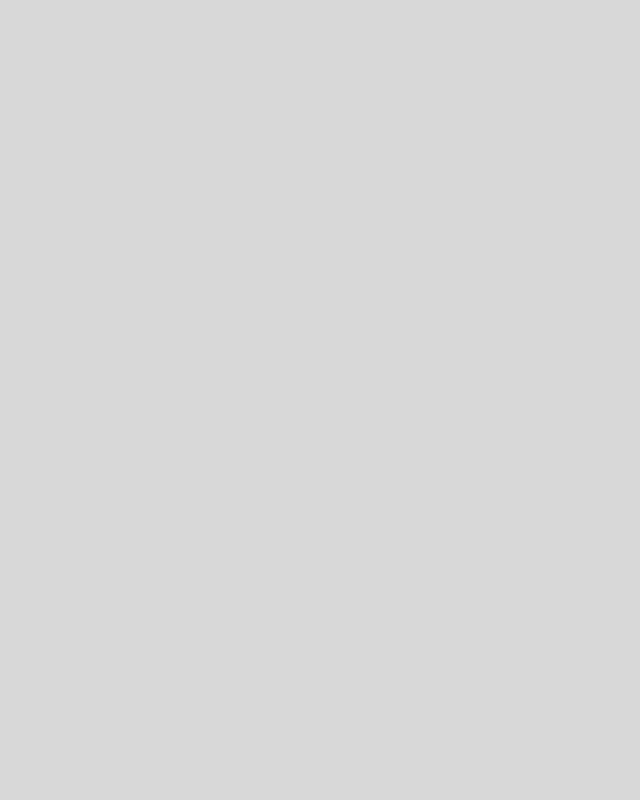
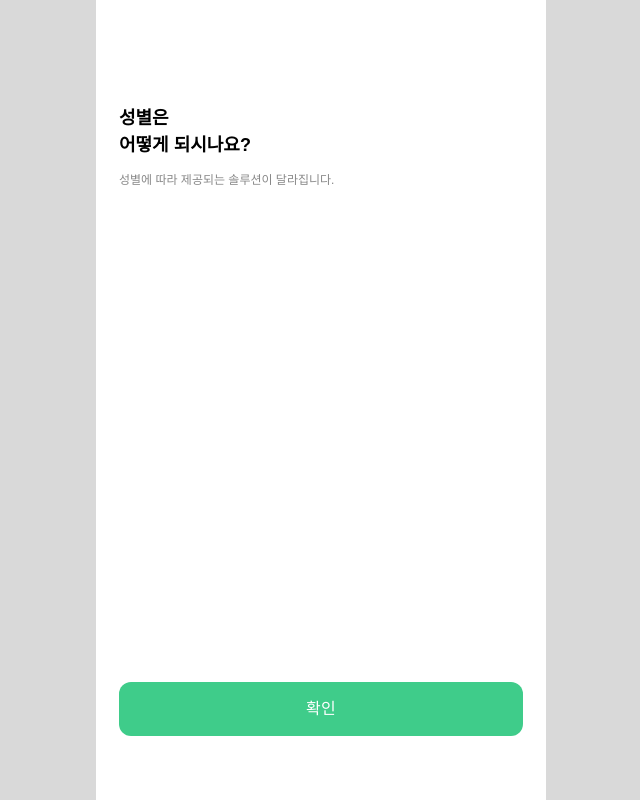
Before and after one commit to junwson9/Hanol, a React (Create React App) app in the folder FE/hanol/: page /signup-gender in a window 1280 px wide. Before the commit this address had no page. Shown: the whole page, without its empty margins (319-959 px from the left). Built offline with nearby package versions, Linux system fonts and the light colour scheme; a web font is replaced by a local one.

Commit message:
FEAT: login page publshing
Former-commit-id: dd449d2ecefeb27d94cc29a7c43e6b4b98127bd6

```diff
--- a/FE/hanol/src/App.tsx
+++ b/FE/hanol/src/App.tsx
@@ -2,6 +2,8 @@ import React from 'react';
 import { Routes, Route } from 'react-router-dom';
 import Login from './pages/auth/login';
 import LoginError from './pages/auth/loginError';
+import SignupBirth from 'pages/auth/signupBirth';
+import SignupGender from 'pages/auth/signupGender';
 import './App.css';
 
 function App() {
@@ -10,6 +12,8 @@ function App() {
       <div className="grid grid-cols-6 gap-[10px] mx-[23px]">
         <Routes>
           <Route path="/login" element={<Login />} />
+          <Route path="/signup-birth" element={<SignupBirth />} />
+          <Route path="/signup-gender" element={<SignupGender />} />
         </Routes>
       </div>
       <Routes>
--- /dev/null
+++ b/FE/hanol/src/components/picker/DatePicker.tsx
@@ -0,0 +1,27 @@
+import * as React from 'react';
+import { DemoItem } from '@mui/x-date-pickers/internals/demo';
+import { AdapterDayjs } from '@mui/x-date-pickers/AdapterDayjs';
+import { LocalizationProvider } from '@mui/x-date-pickers/LocalizationProvider';
+import { DatePicker } from '@mui/x-date-pickers/DatePicker';
+import 'dayjs/locale/ko';
+
+export default function DateValidationDisableFuture() {
+  const [selectedDate, setSelectedDate] = React.useState<Date | null>(null);
+  console.log(selectedDate);
+  const handleDateChange = (date: Date | null) => {
+    setSelectedDate(date);
+  };
+
+  return (
+    <LocalizationProvider dateAdapter={AdapterDayjs} adapterLocale="ko">
+      <DemoItem label="">
+        <DatePicker
+          value={selectedDate} // 선택된 날짜를 value 속성을 통해 전달
+          onChange={handleDateChange} // 날짜가 변경될 때 호출되는 콜백 함수 설정
+          disableFuture
+          views={['year', 'month', 'day']}
+        />
+      </DemoItem>
+    </LocalizationProvider>
+  );
+}
--- a/FE/hanol/src/pages/auth/login.tsx
+++ b/FE/hanol/src/pages/auth/login.tsx
@@ -1,17 +1,17 @@
-import React from 'react';
-import FloatingButton from 'components/button/FloatingButton';
-import EmptyButton from 'components/button/EmptyButton';
+import { ReactComponent as KakaoLogin } from '../../assets/rescureImg/KakaoLogin.svg';
 
 function Login() {
-  const login = 'login';
   return (
-    <div className="col-span-full">
-      <p className="font-medium">{login}</p>
+    <div className="col-span-full h-screen flex flex-col justify-between">
       <div>
-        <FloatingButton />
+        <div className="mt-[105px] font-bold text-[18px] text-black flex">모발의 모든것</div>
+        <div className=" font-bold text-[18px] text-black flex">한올에서 간편하게</div>
+        <div className="mt-[12px] font-regular text-[12px] text-GrayForText flex">
+          더욱 풍성해질 당신을 항상 응원합니다.
+        </div>
       </div>
-      <div>
-        <EmptyButton />
+      <div className="flex justify-center mb-[50px]">
+        <KakaoLogin />
       </div>
     </div>
   );
--- /dev/null
+++ b/FE/hanol/src/pages/auth/signupBirth.tsx
@@ -0,0 +1,34 @@
+import React from 'react';
+import 'react-datepicker/dist/react-datepicker.css';
+import DateValidationDisableFuture from 'components/picker/DatePicker';
+import Button from 'components/button/Button';
+import { useNavigate } from 'react-router-dom';
+
+function SignupBirth() {
+  const buttonName = '확인';
+  const navigate = useNavigate();
+
+  const handleButtonClick = () => {
+    navigate('/signup-gender');
+  };
+
+  return (
+    <div className="col-span-full h-screen flex flex-col justify-between">
+      <div>
+        <div className="mt-[105px] font-bold text-[18px] text-black flex">가입을 축하드려요!</div>
+        <div className=" font-bold text-[18px] text-black flex">생년월일을 알려주세요.</div>
+        <div className="mt-[12px] font-regular text-[12px] text-GrayForText flex">
+          나이에 따라 분석 결과가 달라집니다.
+        </div>
+      </div>
+      <div>
+        <DateValidationDisableFuture />
+      </div>
+      <div className="mb-[4rem]">
+        <Button name={buttonName} onClick={handleButtonClick} />
+      </div>
+    </div>
+  );
+}
+
+export default SignupBirth;
--- /dev/null
+++ b/FE/hanol/src/pages/auth/signupGender.tsx
@@ -0,0 +1,30 @@
+import React from 'react';
+import Button from 'components/button/Button';
+import { useNavigate } from 'react-router-dom';
+
+function SignupGender() {
+  const buttonName = '확인';
+  const navigate = useNavigate();
+
+  const handleButtonClick = () => {
+    navigate('/signup-gender');
+  };
+
+  return (
+    <div className="col-span-full h-screen flex flex-col justify-between">
+      <div>
+        <div className="mt-[105px] font-bold text-[18px] text-black flex">성별은</div>
+        <div className=" font-bold text-[18px] text-black flex">어떻게 되시나요?</div>
+        <div className="mt-[12px] font-regular text-[12px] text-GrayForText flex">
+          성별에 따라 제공되는 솔루션이 달라집니다.
+        </div>
+      </div>
+      <div>{/* 여기에 성 별 */}</div>
+      <div className="mb-[4rem]">
+        <Button name={buttonName} onClick={handleButtonClick} />
+      </div>
+    </div>
+  );
+}
+
+export default SignupGender;
```
Also changed, not shown: FE/hanol/package.json (+7 -0 lines), FE/hanol/src/assets/rescureImg/KakaoLogin.svg (added), 1 other file (tests, documents, lock files or other folders).
